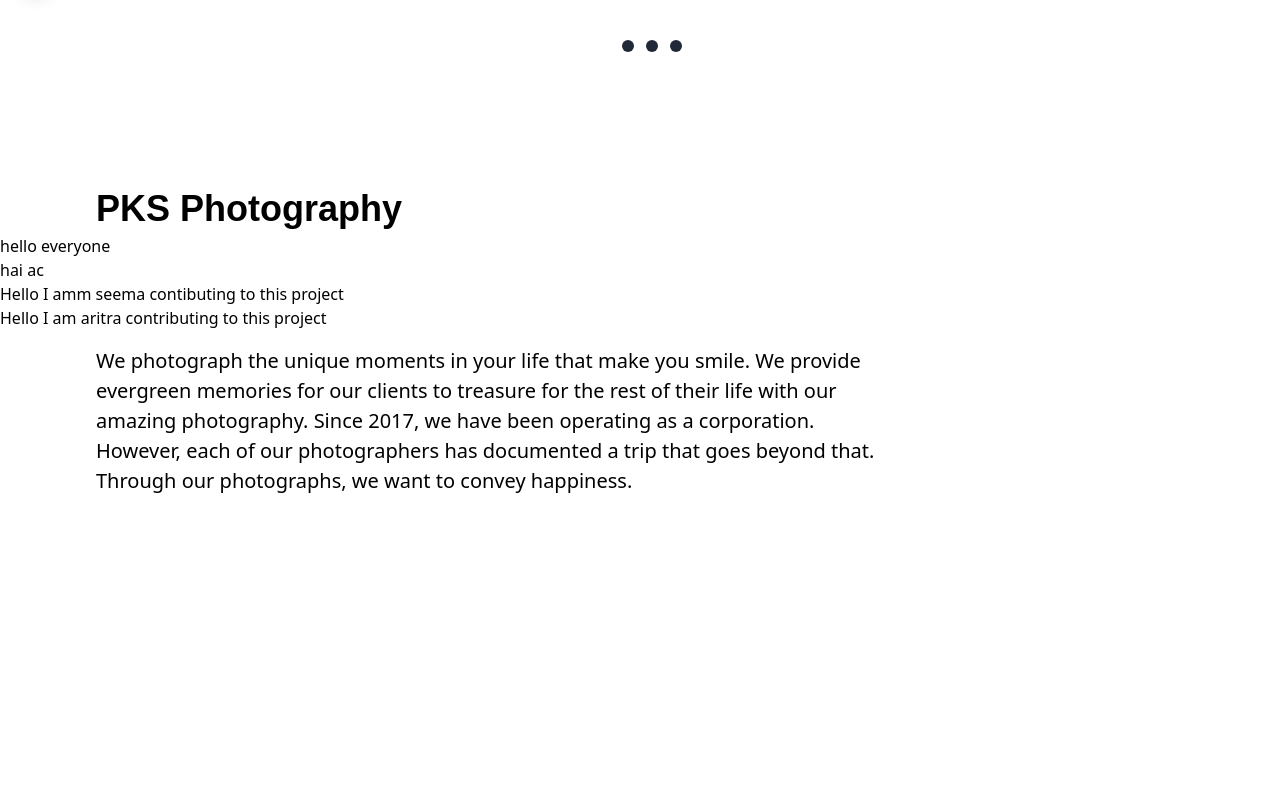
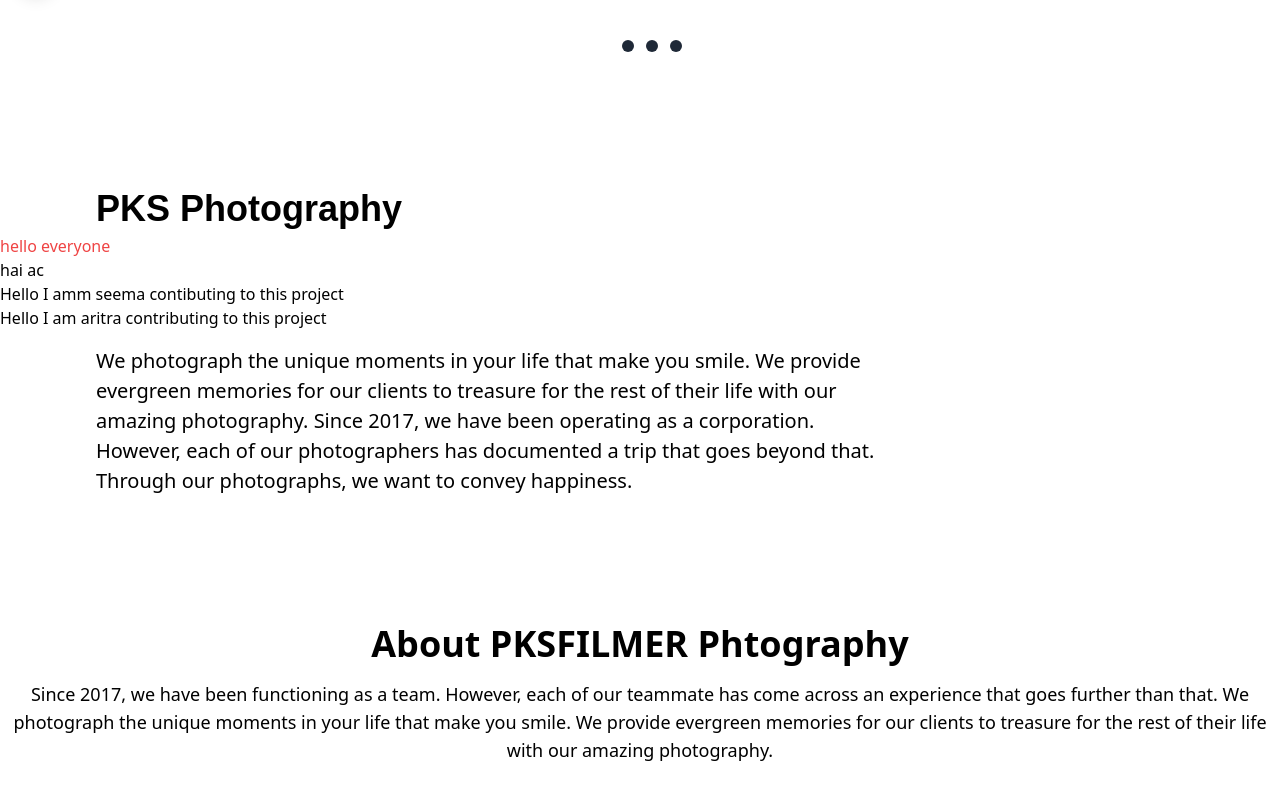
Before and after one commit to chakrari/PksFilmer, a React (Vite) app in the folder Pksfilmer/: page / in a window 1280 px wide. Shown: the part 568-1368 px from the top of the page. Before the commit the page ends 1128 px from the top, so only its background shows below. Built offline with nearby package versions, Linux system fonts and the light colour scheme.

Commit message:
Your commit message here

```diff
--- a/Pksfilmer/src/App.jsx
+++ b/Pksfilmer/src/App.jsx
@@ -3,6 +3,7 @@ import Navbar from './components/Navbar_compo/Navbar';
 import Carousel from './components/Carousel_compo/Carousel';
 import Hero from './components/Hero_Section/Hero';
 import Socialapps from './components/Hero_Section/Socialapps';
+import About from './components/About_us/About';
 
 import cr1 from './assets/photo_for_website/cr1.jpg';
 import cr2 from './assets/photo_for_website/cr2.jpg';
@@ -30,6 +31,9 @@ const App = () => {
       <div>
       <Socialapps />
       </div>
+      <div>
+      <About />
+      </div>
     </main>
   );
 };
--- /dev/null
+++ b/Pksfilmer/src/components/About_us/About.jsx
@@ -0,0 +1,15 @@
+import React from 'react';
+
+function About() {
+  return (
+    <section id="about" className="py-16 text-center">
+      <h2 className="text-4xl font-bold mb-4">About PKSFILMER Phtography</h2>
+      <p className="text-lg text-white-700">Since 2017, we have been functioning as a team. However,
+        each of our teammate has come across an experience that goes further than that.
+        We photograph the unique moments in your life that make you smile.
+        We provide evergreen memories for our clients to treasure for the rest of their life with our amazing photography.</p>
+    </section>
+  );
+}
+
+export default About;
--- a/Pksfilmer/src/components/Hero_Section/Hero.jsx
+++ b/Pksfilmer/src/components/Hero_Section/Hero.jsx
@@ -4,7 +4,7 @@ const Hero = () => {
   return (
         <section className="hero">
       <h1 className=" text-4xl font-display font-bold leading-snug mt-28 px-24">PKS Photography</h1>
-      <p>hello everyone</p>
+      <p class="text-red-500">hello everyone</p>
       <h1> hai ac</h1>
       <h1>Hello I amm seema contibuting to this project</h1>
       <h1>Hello I am aritra contributing to this project</h1>
--- a/Pksfilmer/src/components/Navbar_compo/Navbar.jsx
+++ b/Pksfilmer/src/components/Navbar_compo/Navbar.jsx
@@ -34,8 +34,8 @@ const Navbar = ({ isNavDialogOpen, handleMenu }) => {
           </div>
 
           <div className="mt-6 flex flex-col">
-            <a href="#" className="font-medium m-3 p-3 hover:bg-gray-50 block rounded-lg">Home</a>
-            <a href="#" className="font-medium m-3 p-3 hover:bg-gray-50 block rounded-lg">About</a>
+            <a href="/" className="font-medium m-3 p-3 hover:bg-gray-50 block rounded-lg">Home</a>
+            <a href="/about" className="font-medium m-3 p-3 hover:bg-gray-50 block rounded-lg">About</a>
             <a href="#" className="font-medium m-3 p-3 hover:bg-gray-50 block rounded-lg">Gallery</a>
             <a href="#" className="font-medium m-3 p-3 hover:bg-gray-50 block rounded-lg">Services & Packages</a>
             <a href="#" className="font-medium m-3 p-3 hover:bg-gray-50 block rounded-lg">Cinematic Video</a>
```
Also changed, not shown: Pksfilmer/src/components/Carousel_compo/Carousel.jsx (+11 -6 lines), Pksfilmer/src/components/About_us/About.css (added), 1 other file (tests, documents, lock files or other folders).
